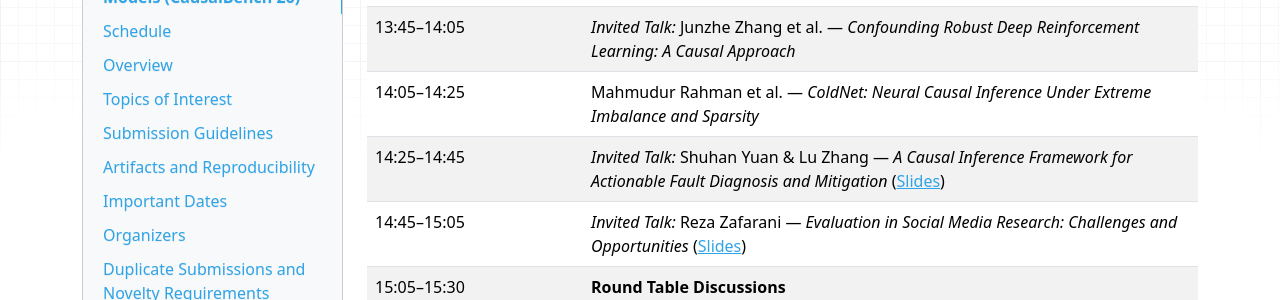
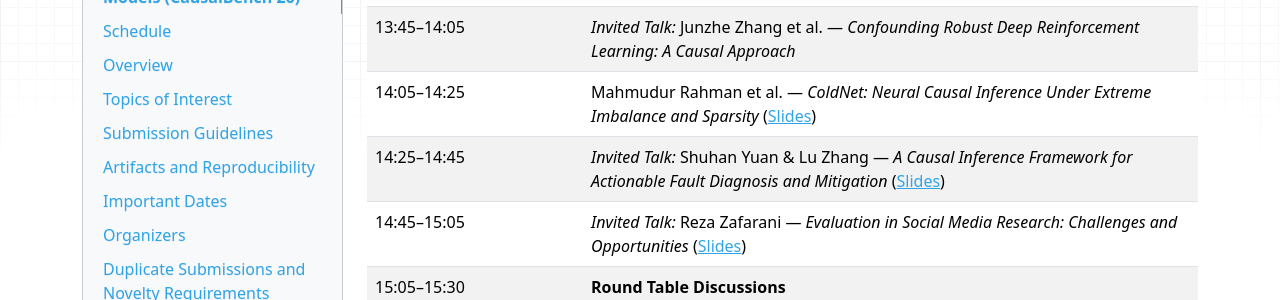
Before and after one commit to CausalBenchOrg/CausalBench-WSDM26, an MkDocs documentation site: the page built from docs/index.md, in a window 1280 px wide and 900 px high, scrolled down 1050 px. Shown: the part 155-455 px from the top of the window. Built offline with MkDocs 1.6.1, drawn with Linux system fonts in a browser that asks for light colours; nearby versions of some CDN libraries.

Commit message:
Update index.md

```diff
--- a/docs/index.md
+++ b/docs/index.md
@@ -26,7 +26,7 @@ The workshop **took** place during [WSDM'26](https://wsdm-conference.org/2026/),
 | <div style="width:200px">Time</div> | **Afternoon Session** — Session Chair: Ahmet Kapkiç |
 |---------------|---------|
 | 13:45–14:05   | _Invited Talk:_ Junzhe Zhang et al. — *Confounding Robust Deep Reinforcement Learning: A Causal Approach* |
-| 14:05–14:25   | Mahmudur Rahman et al. — *ColdNet: Neural Causal Inference Under Extreme Imbalance and Sparsity* |
+| 14:05–14:25   | Mahmudur Rahman et al. — *ColdNet: Neural Causal Inference Under Extreme Imbalance and Sparsity* ([Slides](https://drive.google.com/file/d/1TrTSebAb7B3kFedzv2ObvJ7Z4MubHi8j))|
 | 14:25–14:45   | _Invited Talk:_ Shuhan Yuan & Lu Zhang — *A Causal Inference Framework for Actionable Fault Diagnosis and Mitigation* ([Slides](https://drive.google.com/file/d/1bbQVHxhWIsuAprAyIcwSzzth4k0xzx06))|
 | 14:45–15:05   | _Invited Talk:_ Reza Zafarani — *Evaluation in Social Media Research: Challenges and Opportunities* ([Slides](https://docs.google.com/presentation/d/1af-a8Gm2Dzub6LMXT2dJpUOGyZk3nyw5))|
 | 15:05–15:30   | **Round Table Discussions** |
```
